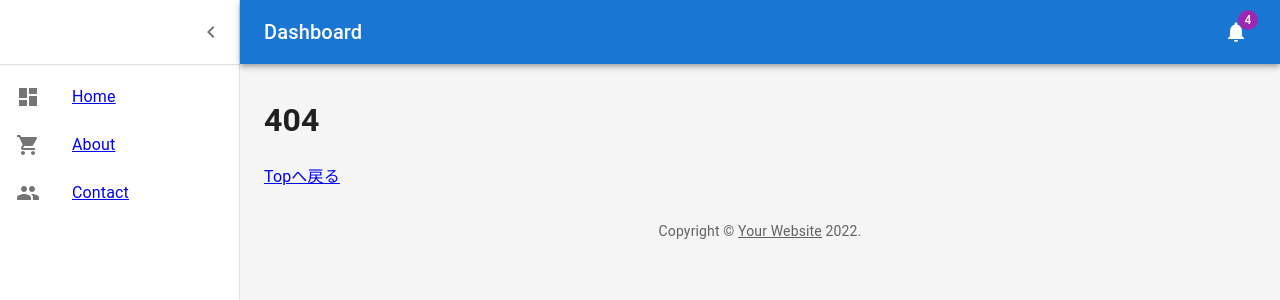
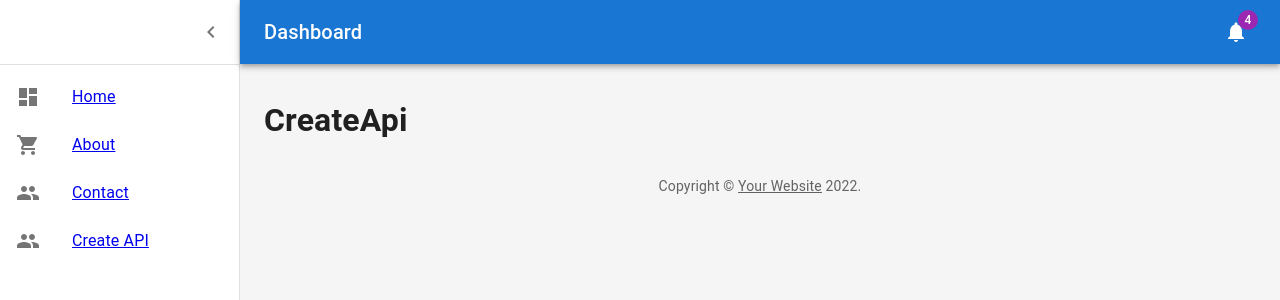
Before and after one commit to mumei404/react_admin, a React (Vite) app: page /create-api in a window 1280 px wide. Before the commit this address had no page. Shown: the top 300 px of the page. Built offline with nearby package versions, Linux system fonts and the light colour scheme.

Commit message:
create api page

```diff
--- a/src/component/listItems.jsx
+++ b/src/component/listItems.jsx
@@ -32,5 +32,13 @@ export const mainListItems = (
 				<ListItemText primary="Contact" />
 			</ListItemButton>
 		</Link>
+		<Link to="/create-api">
+			<ListItemButton>
+				<ListItemIcon>
+					<PeopleIcon />
+				</ListItemIcon>
+				<ListItemText primary="Create API" />
+			</ListItemButton>
+		</Link>
   </>
 );
--- /dev/null
+++ b/src/page/CreateApi.jsx
@@ -0,0 +1,7 @@
+export const CreateApi = () => {
+	return (
+		<>
+			<h1>CreateApi</h1>
+		</>
+	)
+}
--- a/src/route/Route.jsx
+++ b/src/route/Route.jsx
@@ -2,6 +2,7 @@ import { BrowserRouter, Route, Routes } from 'react-router-dom';
 import { About } from '../page/About';
 import { Contact } from '../page/Contact';
 import { Home } from '../page/Home';
+import { CreateApi } from '../page/CreateApi';
 import { NotFound } from '../page/NotFound';
 import { Layout } from '../component/Layout';
 
@@ -14,6 +15,7 @@ export const RouterConfig = () => {
 						<Route path="/" element={<Home />} />
 						<Route path="/about" element={<About />} />
 						<Route path="/contact" element={<Contact />} />
+						<Route path="/create-api" element={<CreateApi />} />
 						<Route path="*" element={<NotFound />} />
 					</Routes>
 				</Layout>
```
